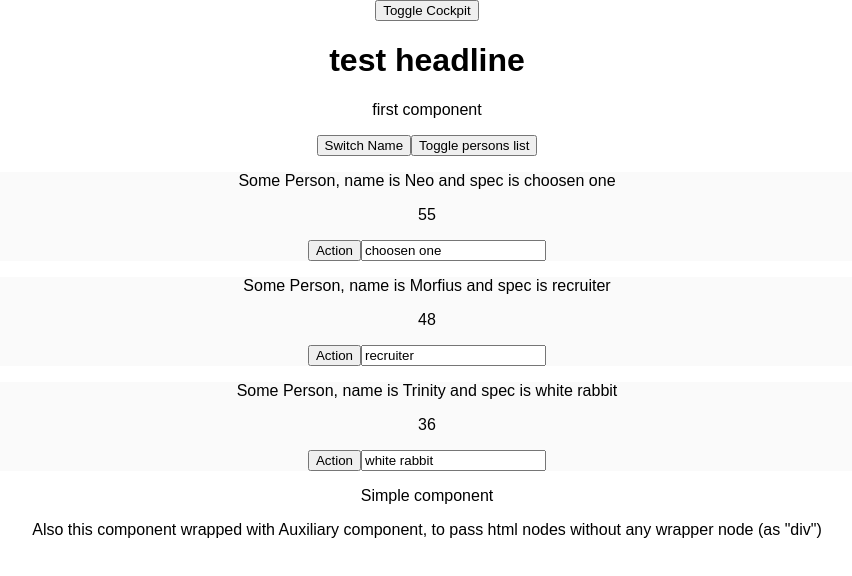
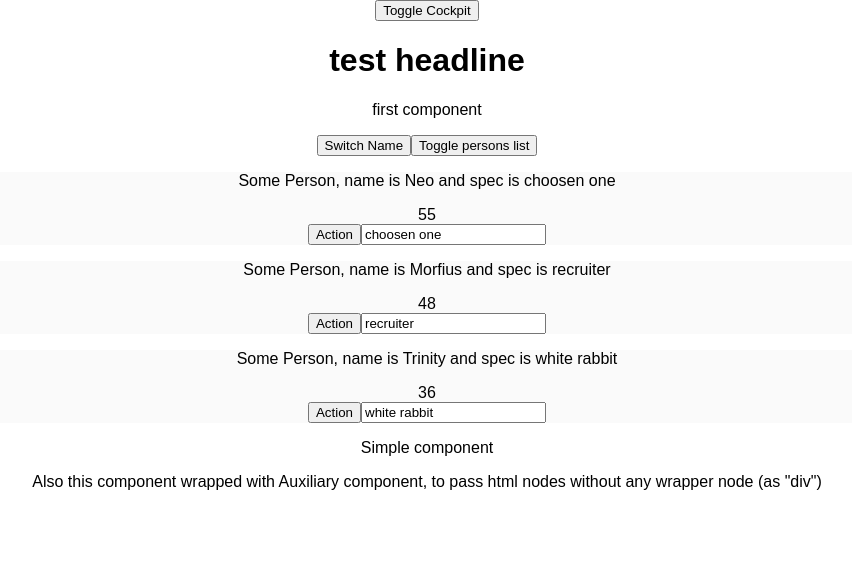
Before and after one commit to inferman/react, a React (Create React App) app: page / in a window 1280 px wide. Shown: the top 576 px of the page, without its empty margins (213-1065 px from the left). Built offline with nearby package versions, Linux system fonts and the light colour scheme.

Commit message:
withClass hoc added

```diff
--- a/src/components/Persons/Person/Person.js
+++ b/src/components/Persons/Person/Person.js
@@ -1,5 +1,7 @@
-import React, {Component} from "react";
+import React, {Component, Fragment} from "react";
 import "./Person.css";
+
+import withClass from '../../../containers/withClass/withClass';
 
 const date = _ => new Date().getFullYear();
 const age = year => date() - +year;
@@ -8,19 +10,18 @@ class Person extends Component {
   render() {
     console.log('[Person!!!!!!!!.js], render')
     return (
-      <div className="Person">
+      <Fragment>
         <p>
           Some Person, name is {this.props.name} and spec is {this.props.spec}
         </p>
         <div>{age(this.props.nums)}</div>
-      <p>{this.props.children}</p>
         <button type="button" onClick={this.props.clicked}>
           Action
         </button>
         <input type="text" onChange={this.props.changed} value={this.props.spec} />
-    </div>
+      </Fragment>
     )
   }
 }
 
-export default Person;
+export default withClass(Person, 'Person');
--- /dev/null
+++ b/src/containers/withClass/withClass.js
@@ -0,0 +1,11 @@
+import React from 'react';
+
+const withClass = (WrapperComponent, classess) => {
+  return props => (
+    <div className={classess}>
+      <WrapperComponent {...props} />
+    </div>
+  );
+}
+
+export default withClass;
```
Lines whose indentation alone changed are shown as unchanged.
